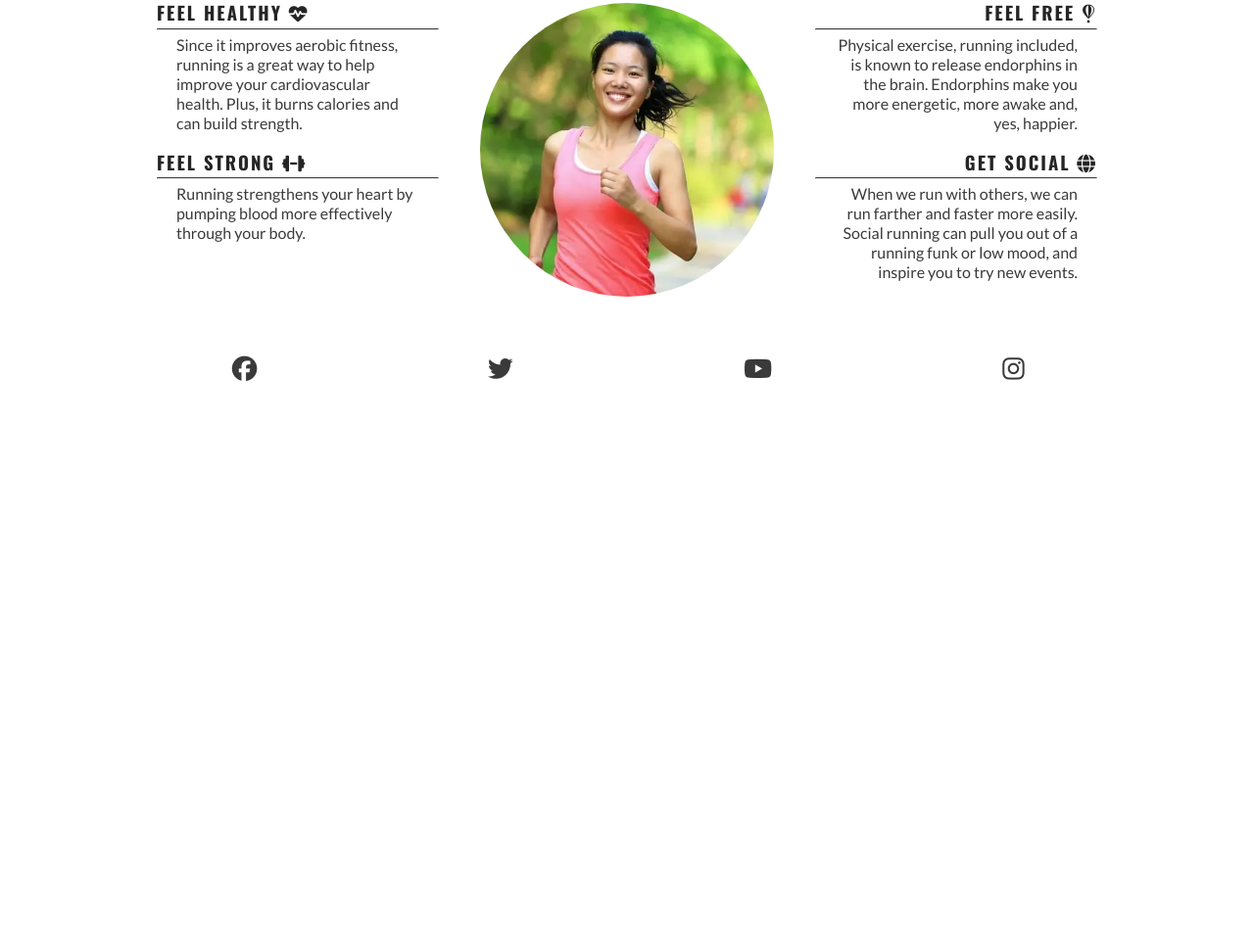
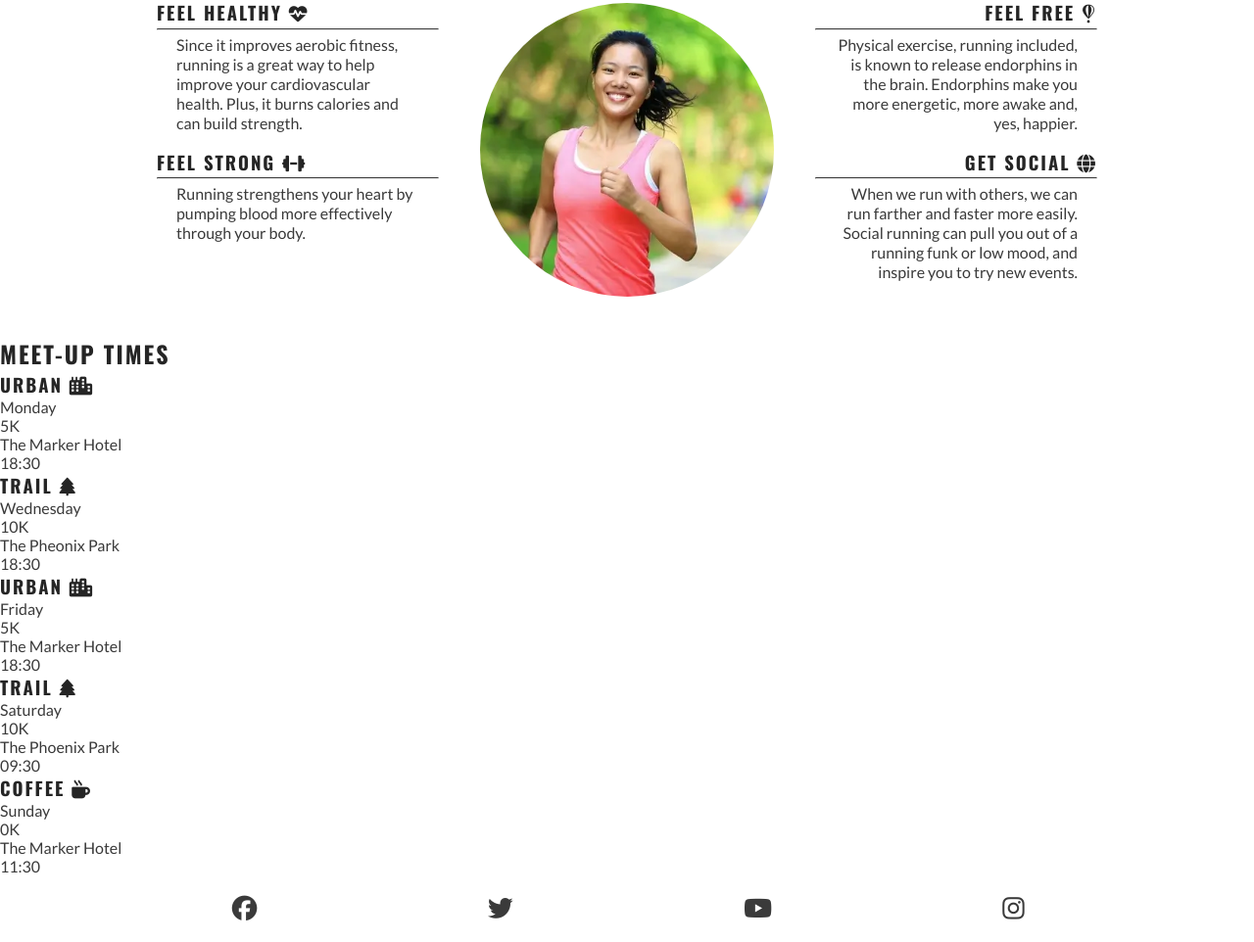
Before and after one commit to benbarker04/love-running, a plain HTML site: page index.html in a window 1280 px wide. Shown: the part 782-1744 px from the top of the page at 98% size. Before the commit the page ends 1193 px from the top, so only its background shows below. Drawn offline with nearby package versions, Linux system fonts and the light colour scheme.

Commit message:
add meetups section on html

```diff
--- a/index.html
+++ b/index.html
@@ -110,6 +110,47 @@
           </div>
         </div>
       </section>
+      <!--meetup times section-->
+      <section id="meetups">
+        <h2>Meet-up Times</h2>
+        <div id="times">
+          <div>
+            <h3>Urban <i class="fa-solid fa-city"></i></h3>
+            <p>Monday</p>
+            <p>5K</p>
+            <p>The Marker Hotel</p>
+            <p>18:30</p>
+          </div>
+          <div>
+            <h3>Trail <i class="fa-solid fa-tree"></i></h3>
+            <p>Wednesday</p>
+            <p>10K</p>
+            <p>The Pheonix Park</p>
+            <p>18:30</p>
+          </div>
+          <div>
+            <h3>Urban <i class="fa-solid fa-city"></i></h3>
+            <p>Friday</p>
+            <p>5K</p>
+            <p>The Marker Hotel</p>
+            <p>18:30</p>
+          </div>
+          <div>
+            <h3>Trail <i class="fa-solid fa-tree"></i></h3>
+            <p>Saturday</p>
+            <p>10K</p>
+            <p>The Phoenix Park</p>
+            <p>09:30</p>
+          </div>
+        <div>
+            <h3>Coffee <i class="fa-solid fa-mug-hot"></i></h3>
+            <p>Sunday</p>
+            <p>0K</p>
+            <p>The Marker Hotel</p>
+            <p>11:30</p>
+        </div>
+        </div>
+      </section>
     </main>
 
     <!--Footer-->
```
